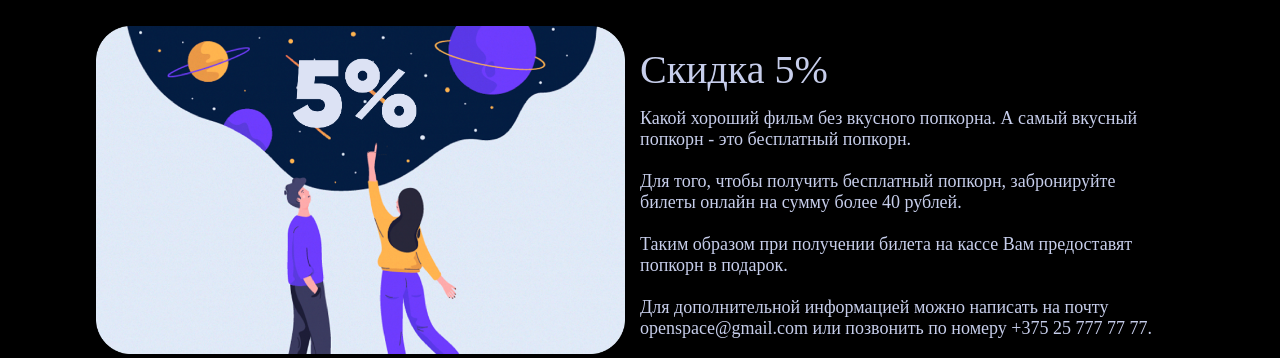
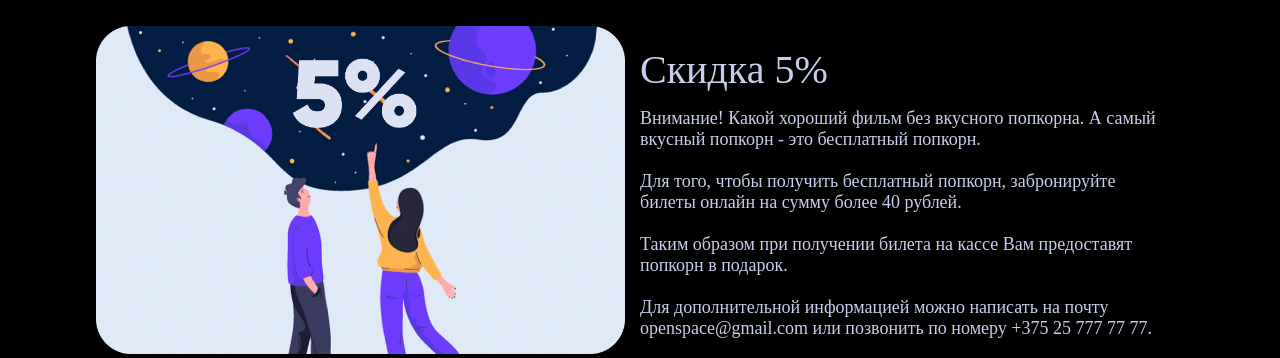
Before and after one commit to shaplvaleriya/OpenSpace, a PHP site: page /stock.php in a window 1280 px wide. Shown: the part 1008-1366 px from the top of the page. Run offline with PHP 8.4, Linux system fonts and the light colour scheme; some web fonts are replaced.

Commit message:
change stocks

```diff
--- a/stock/stock.php
+++ b/stock/stock.php
@@ -37,7 +37,7 @@
 					</div>
 					<div class="stock-text">
 						<div class="stock-title">Скидка 5%</div>
-						<div class="stock-content">Какой хороший фильм без вкусного попкорна. А самый вкусный попкорн - это бесплатный попкорн.<br><br>Для того, чтобы получить бесплатный попкорн, забронируйте билеты онлайн на сумму более 40 рублей.<br><br>Таким образом при получении билета на кассе Вам предоставят попкорн в подарок. <br><br>Для дополнительной информацией  можно написать на почту openspace@gmail.com или позвонить по номеру +375 25 777 77 77.</div>
+						<div class="stock-content">Внимание! Какой хороший фильм без вкусного попкорна. А самый вкусный попкорн - это бесплатный попкорн.<br><br>Для того, чтобы получить бесплатный попкорн, забронируйте билеты онлайн на сумму более 40 рублей.<br><br>Таким образом при получении билета на кассе Вам предоставят попкорн в подарок. <br><br>Для дополнительной информацией  можно написать на почту openspace@gmail.com или позвонить по номеру +375 25 777 77 77.</div>
 					</div>
 				</div>
 			</section>
```
